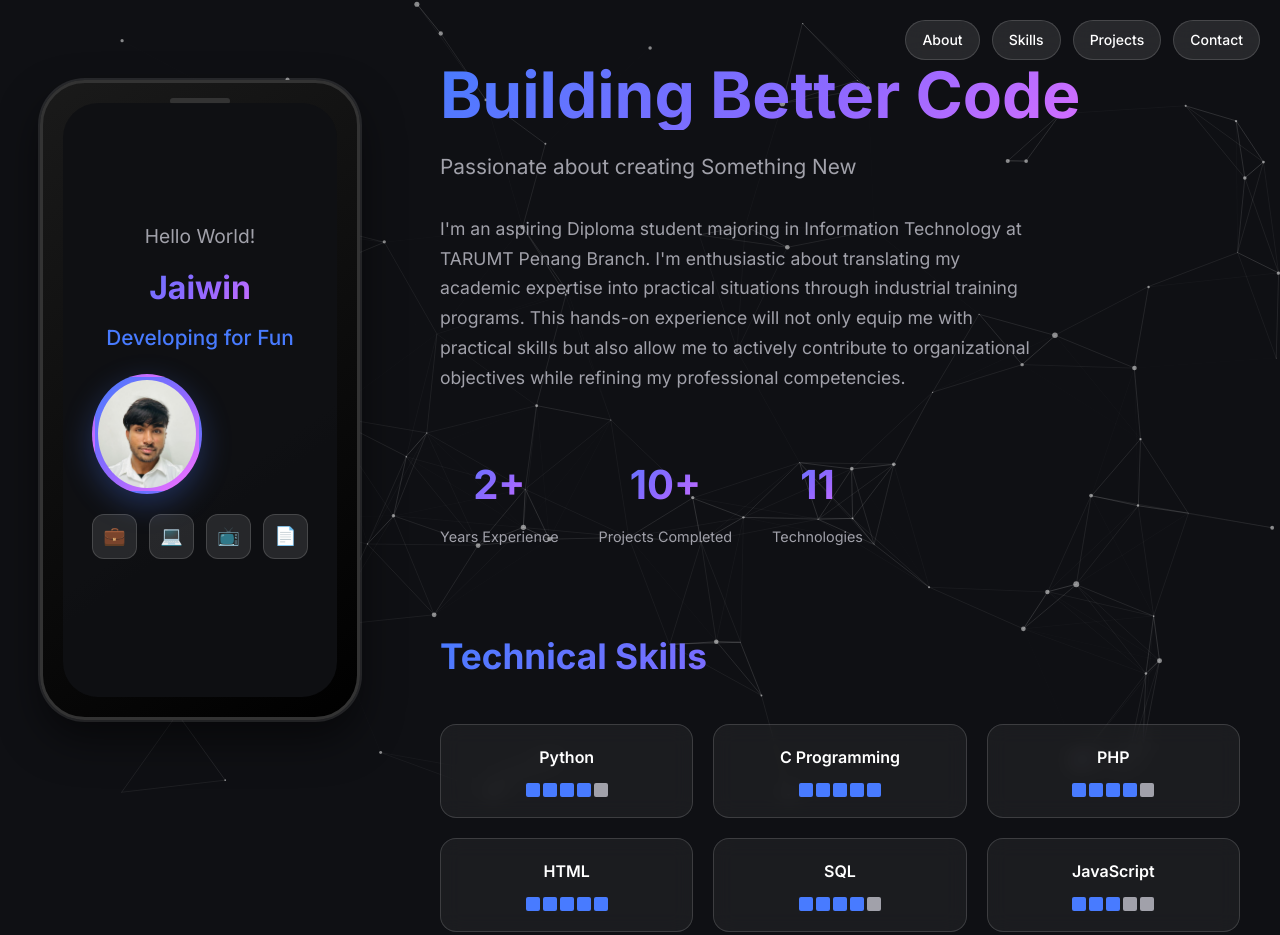
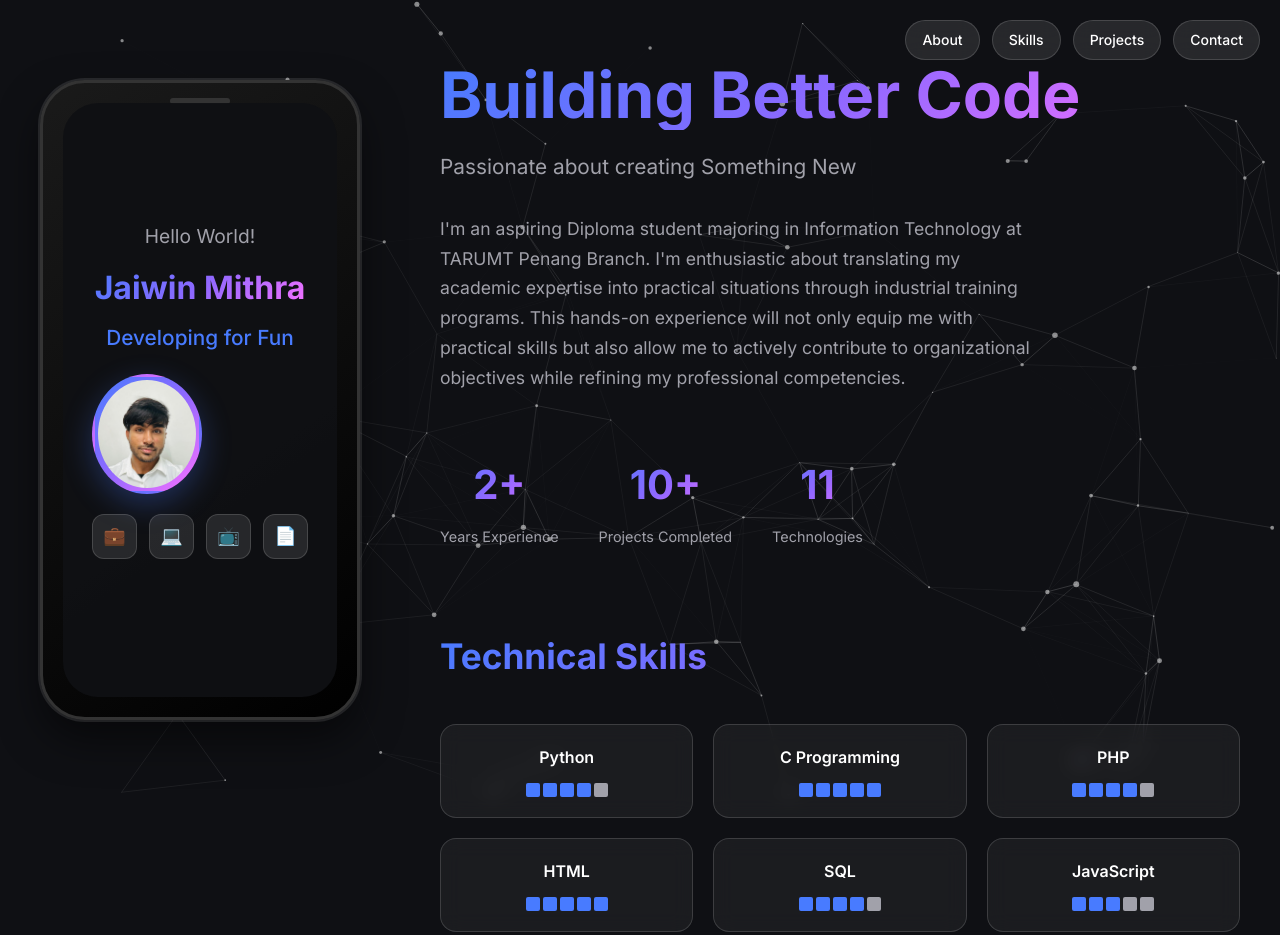
Before and after one commit to Jaiwin2/Resume, a plain HTML site: page index.html in a window 1280 px wide. Shown: the top 935 px of the page. Drawn offline with nearby package versions, Linux system fonts and the light colour scheme.

Commit message:
Update index.html

```diff
--- a/index.html
+++ b/index.html
@@ -26,7 +26,7 @@
         <div class="phone-screen">
           <div class="phone-content">
             <div class="phone-greeting">Hello World!</div>
-            <h1 class="phone-name">Jaiwin</h1>
+            <h1 class="phone-name">Jaiwin Mithra</h1>
             <div class="phone-title">Developing for Fun</div>
 
             <div class="phone-avatar">
```
